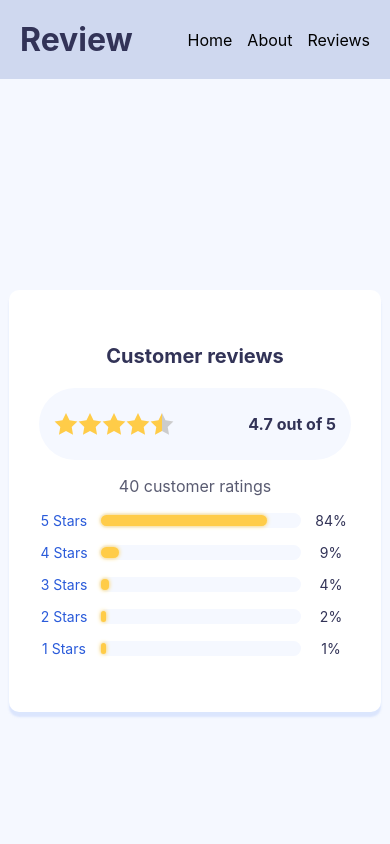
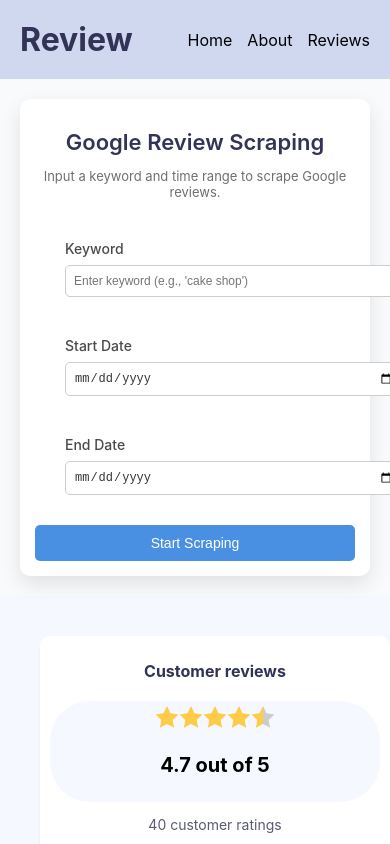
Before and after one commit to chantithya/display-google-review, a React (Create React App) app: page / in a window 390 px wide. Shown: the top 844 px of the page. Built offline with nearby package versions, Linux system fonts and the light colour scheme.

Commit message:
Update CSS for responsiveness

```diff
--- a/src/App.css
+++ b/src/App.css
@@ -22,7 +22,6 @@
   justify-content: center;
   font-size: calc(10px + 2vmin);
   color: white;
-
 }
 
 .App-link {
@@ -39,7 +38,7 @@
 }
 
 .row {
-  margin-top: 40;
+  margin-top: 40px;
 }
 
 .spacer {
@@ -50,24 +49,144 @@
   color: #323357; /* Title color */
 }
 
+/* Container for centering the form */
+.App-container {
+  display: flex;
+  justify-content: center;
+  align-items: center;
+  min-height: 50vh;
+  background-color: #f9fafb;
+  padding: 20px;
+}
+
+/* Styling the form card */
+.form-app {
+  background-color: #ffffff;
+  padding: 40px;
+  border-radius: 10px;
+  box-shadow: 0px 8px 20px rgba(0, 0, 0, 0.1);
+  max-width: 450px;
+  width: 100%;
+  text-align: left;
+}
+
+/* Title and description styles */
+.form-title {
+  font-size: 24px;
+  font-weight: 600;
+  color: #323357;
+  margin-bottom: 10px;
+  text-align: center;
+}
+
+.form-description {
+  font-size: 14px;
+  color: #6f6f6f;
+  margin-bottom: 30px;
+  text-align: center;
+}
+
+/* Input field styles */
+.form-group {
+  margin: 20px;
+}
+
+.form-label {
+  font-size: 14px;
+  font-weight: 500;
+  color: #4a4a4a;
+  margin-bottom: 8px;
+  display: block;
+}
+
+.form-input {
+  width: 100%;
+  padding: 12px;
+  border: 1px solid #ccc;
+  border-radius: 5px;
+  font-size: 14px;
+  color: #333;
+  transition: border-color 0.3s, box-shadow 0.3s;
+}
+
+.form-input:focus {
+  border-color: #4a90e2;
+  outline: none;
+  box-shadow: 0 0 5px rgba(74, 144, 226, 0.3);
+}
+
+/* Submit Button */
+.submit-btn {
+  width: 100%;
+  background-color: #4a90e2;
+  color: #ffffff;
+  border: none;
+  padding: 12px;
+  border-radius: 5px;
+  font-size: 16px;
+  cursor: pointer;
+  transition: background-color 0.3s, transform 0.2s;
+}
+
+.submit-btn:hover {
+  background-color: #357abd;
+  transform: translateY(-2px);
+}
+
+/* Responsive styles */
+@media (max-width: 768px) {
+  .form-app {
+    padding: 30px;
+  }
+
+  .form-title {
+    font-size: 22px;
+  }
+
+  .form-description {
+    font-size: 13px;
+  }
+
+  .submit-btn {
+    font-size: 15px;
+  }
+}
+
+
 /* sum of star */
 
+/* Main container styles */
 .container {
   display: flex;
-  height: 100vh;
-  justify-content: center;
-  align-items: center;
+  flex-wrap: wrap;
+  justify-content: space-around;
+  align-items: flex-start;
   background-color: #f5f8ff;
+  padding: 20px;
+  gap: 20px;
 }
 
+/* Each form-group section */
+.container > .form-group {
+  flex: 1;
+  min-width: 250px; /* Ensures each form-group takes at least 250px */
+  max-width: 100%; /* Keeps the form-group flexible */
+  margin: 10px;
+  padding: 20px;
+  box-sizing: border-box; /* Ensures padding doesn't affect width */
+}
+
+/* Review container */
 .review-container {
   background-color: #ffffff;
   border-radius: 10px;
   padding: 40px 30px;
-  min-width: 80%;
+  width: 100%;
   box-shadow: 0px 5px 2px rgba(193, 211, 251, 0.5);
+  margin: 0 auto; /* Centers the review-container */
 }
 
+/* Title inside review container */
 .title {
   font-weight: bold;
   font-size: 20px;
@@ -76,6 +195,7 @@
   margin-bottom: 20px;
 }
 
+/* Total ratings section */
 .total-wrap {
   margin-top: 20px;
   margin-bottom: 5px;
@@ -87,20 +207,118 @@
   padding: 10px 15px;
 }
 
-.star-row {
-  display: flex;
-  flex-direction: row;
+/* Spacer for each star rating */
+.spacer {
+  margin-bottom: 10px;
 }
 
-.rating-text {
-  margin-left: 10px;
-  font-size: 16px;
-  color: #323357;
-}
-
+/* Text for total ratings */
 .amount-text {
   font-size: 16px;
   color: #595b71;
   text-align: center;
 }
+
+/* Responsive behavior */
+@media (max-width: 1024px) {
+  .container {
+    flex-direction: column;
+    align-items: center;
+  }
+
+  .form-group {
+    width: 90%;
+  }
+
+  .review-container {
+    max-width: 700px;
+    padding: 30px 20px;
+  }
+}
+
+@media (max-width: 768px) {
+  .review-container {
+    max-width: 600px;
+    padding: 20px 15px;
+  }
+}
+
+@media (max-width: 480px) {
+  .container {
+    padding: 10px; /* Reduce padding on small screens */
+  }
+
+  .form-group {
+    width: 100%;
+    padding: 10px;
+  }
+
+  .review-container {
+    width: 100%;
+    padding: 15px 10px;
+  }
+
+  .title {
+    font-size: 18px;
+  }
+
+  .total-wrap {
+    flex-direction: column;
+    padding: 10px;
+  }
+
+  .amount-text {
+    font-size: 14px;
+  }
+}
+
+
+
+
 /*  */
+
+/* Responsive behavior for different screen sizes */
+@media (max-width: 768px) {
+  .container {
+    flex-direction: column; /* Stacks items vertically on smaller screens */
+  }
+
+  .review-container {
+    width: 100%;
+    max-width: 100%;
+  }
+
+  .container > div {
+    min-width: 100%;
+  }
+}
+
+
+@media (max-width: 480px) {
+  .form-app {
+    padding: 15px;
+  }
+
+  .form-input {
+    padding: 8px;
+    font-size: 12px;
+  }
+
+  .submit-btn {
+    font-size: 14px;
+    padding: 10px;
+  }
+
+  .title {
+    font-size: 16px;
+  }
+
+  .container > div {
+    font-size: 20px;
+    padding: 5px;
+  }
+
+  .total-wrap {
+    padding: 5px;
+  }
+}
--- a/src/App.js
+++ b/src/App.js
@@ -1,4 +1,4 @@
-import React from "react";
+import React, { useState } from 'react';
 import './App.css';
 import Star from "./components/Star";
 import Percentagebar from "./components/Percentagebar";
@@ -7,10 +7,86 @@
 import Footer from "./components/Footer";
 
 export default function App() {
+
+  const [keyword, setKeyword] = useState('');
+  const [startDate, setStartDate] = useState('');
+  const [endDate, setEndDate] = useState('');
+
+  const handleSubmit = (e) => {
+    e.preventDefault();
+
+    // Use this data to trigger scraping function
+    console.log("Keyword:", keyword);
+    console.log("StartDate:", startDate);
+    console.log("EndDate:", endDate);
+
+    // Reset form fields to empty strings
+    setKeyword('');
+    setStartDate('');
+    setEndDate('');
+  }
+
   return (
     <div className="App">
       <Header /> {/* Add Header component */}
+
+      {/* form */}
+      <div className="App-container">
+        <div className="form-app">
+          <h1 className="form-title">Google Review Scraping</h1>
+          <p className="form-description">Input a keyword and time range to scrape Google reviews.</p>
+
+          <form onSubmit={handleSubmit} className="scraper-form">
+            {/* Keyword Input */}
+            <div className="form-group">
+              <label htmlFor="keyword" className="form-label">Keyword</label>
+              <input
+                type="text"
+                id="keyword"
+                value={keyword}
+                onChange={(e) => setKeyword(e.target.value)}
+                placeholder="Enter keyword (e.g., 'cake shop')"
+                required
+                className="form-input"
+              />
+            </div>
+
+            {/* Start Date Input */}
+            <div className="form-group">
+              <label htmlFor="startDate" className="form-label">Start Date</label>
+              <input
+                type="date"
+                id="startDate"
+                value={startDate}
+                onChange={(e) => setStartDate(e.target.value)}
+                required
+                className="form-input"
+              />
+            </div>
+
+            {/* End Date Input */}
+            <div className="form-group">
+              <label htmlFor="endDate" className="form-label">End Date</label>
+              <input
+                type="date"
+                id="endDate"
+                value={endDate}
+                onChange={(e) => setEndDate(e.target.value)}
+                required
+                className="form-input"
+              />
+            </div>
+
+            {/* Submit Button */}
+            <button type="submit" className="submit-btn">Start Scraping</button>
+          </form>
+        </div>
+      </div>
+
+      {/*  */}
+
       <div className="container">
+        <div className='form-group'>
           <div className="review-container">
             <h1 className="title">Customer reviews</h1>
             <div>
@@ -37,8 +113,15 @@
             </div>
           </div>
         </div>
+        <div className='form-group'>
+          Bar Chart
+        </div>
+        <div className='form-group'>
+          Pie Chart
+        </div>
+      </div>
+
       <Footer /> {/* Add Footer component */}
     </div>
-
   );
 }
```
Lines whose indentation alone changed are shown as unchanged.
